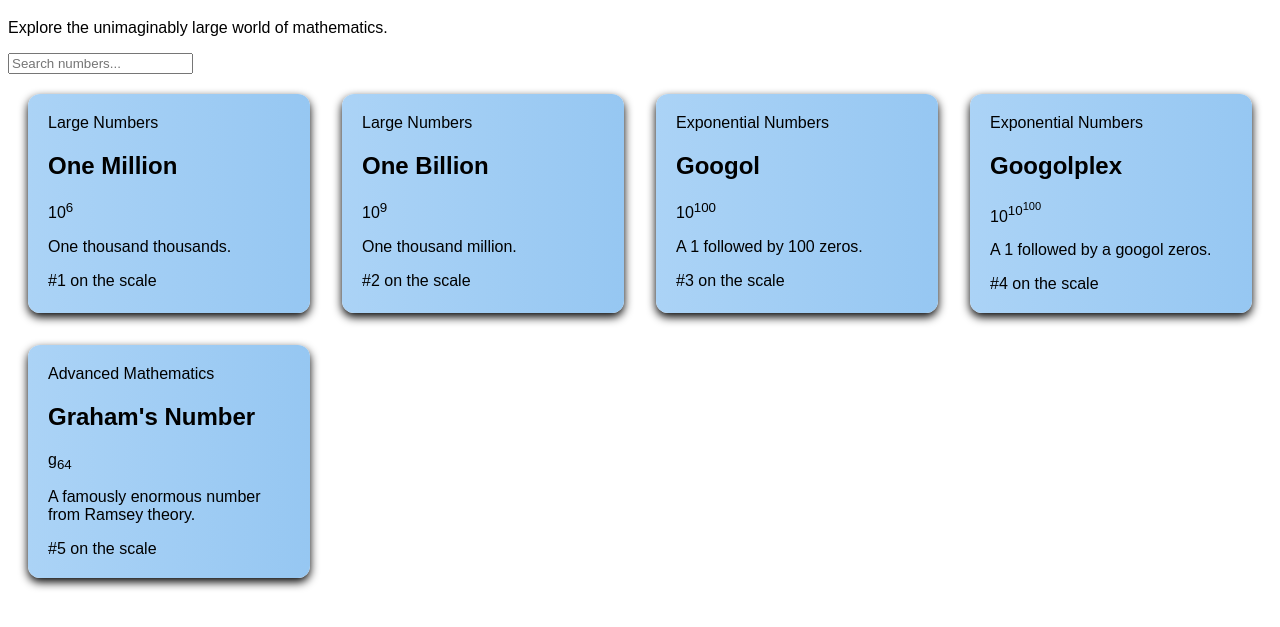
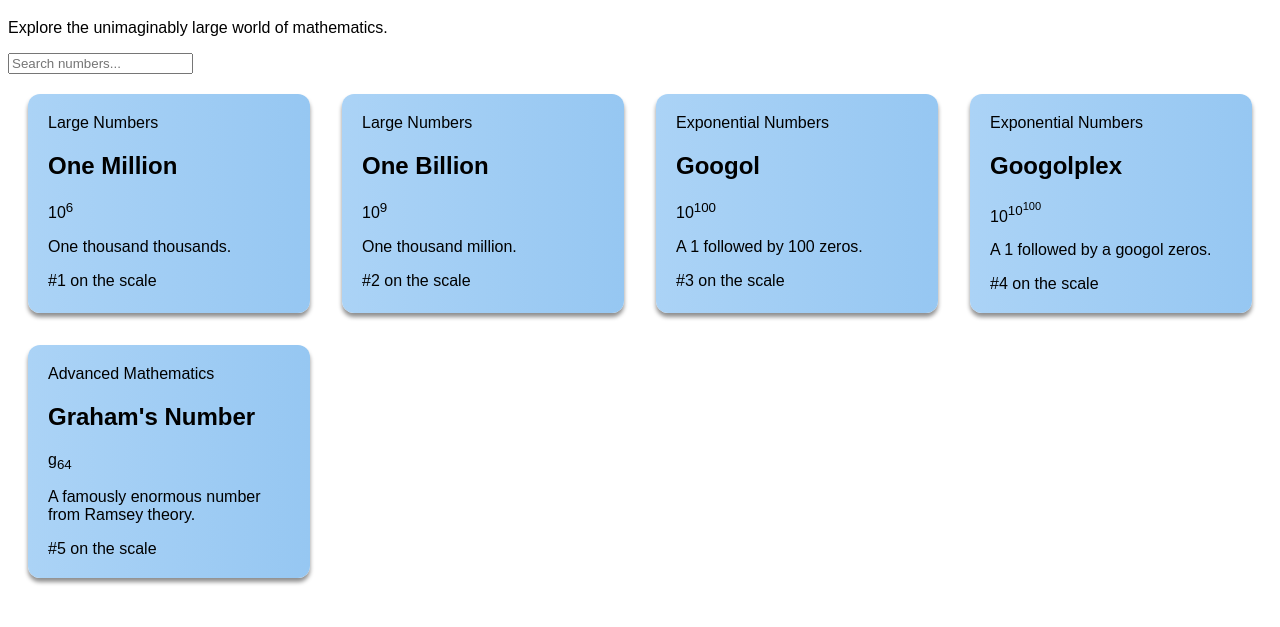
Before and after one commit to GAMEKING1407/My-Cool-Mini-Projects, a plain HTML site: page scale/scale.html in a window 1280 px wide. Shown: the part 61-688 px from the top of the page. Drawn offline with Linux system fonts and the light colour scheme.

Commit message:
aded css

```diff
--- a/scale/style.css
+++ b/scale/style.css
@@ -13,5 +13,5 @@ body {
   background: linear-gradient(to right, #abd3f6, #96c7f2);
   padding: 20px;
   border-radius: 12px;
-  box-shadow: 0 4px 10px #000000;
+  box-shadow: 0 4px 4px #00000071;
 }
```
